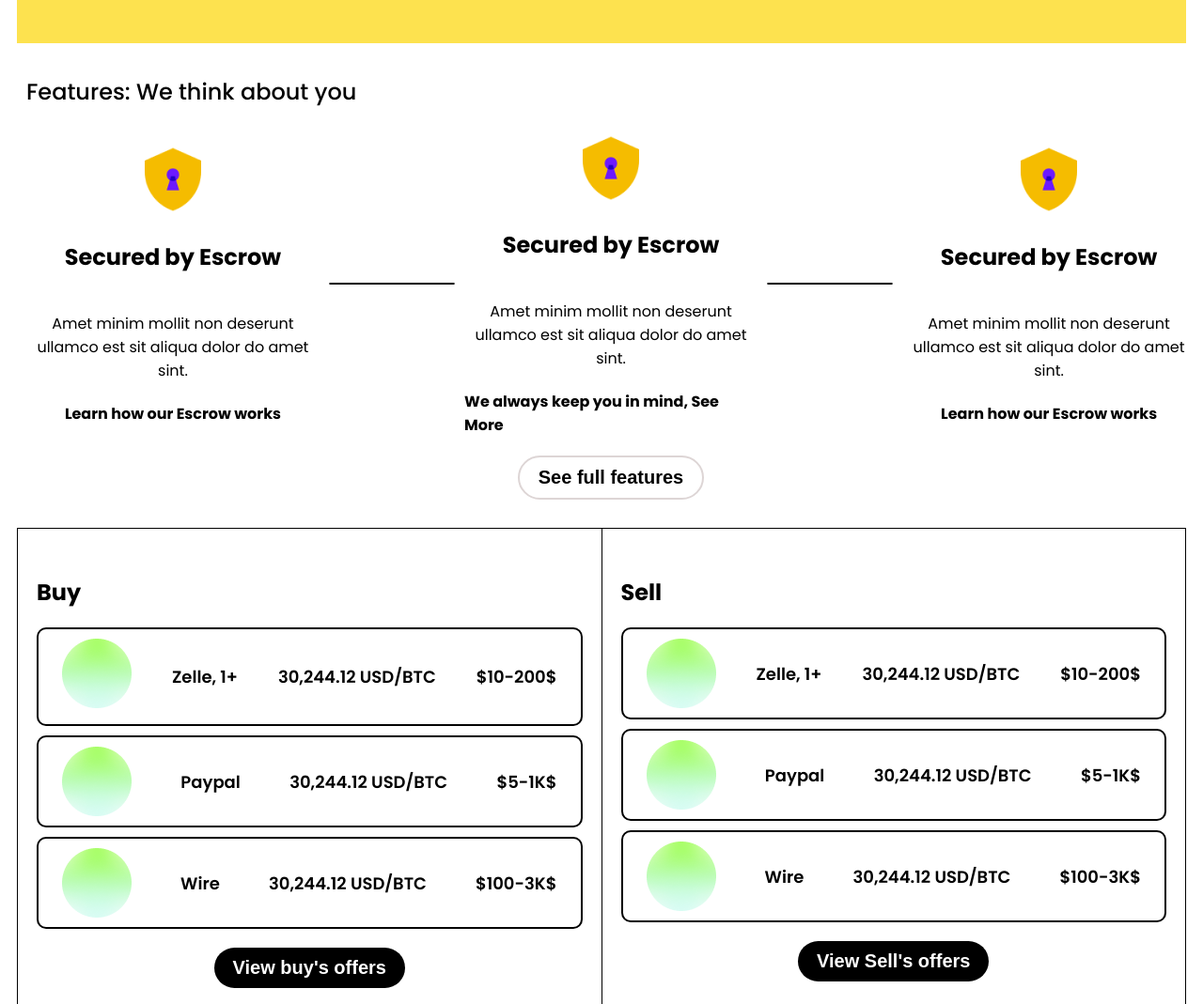
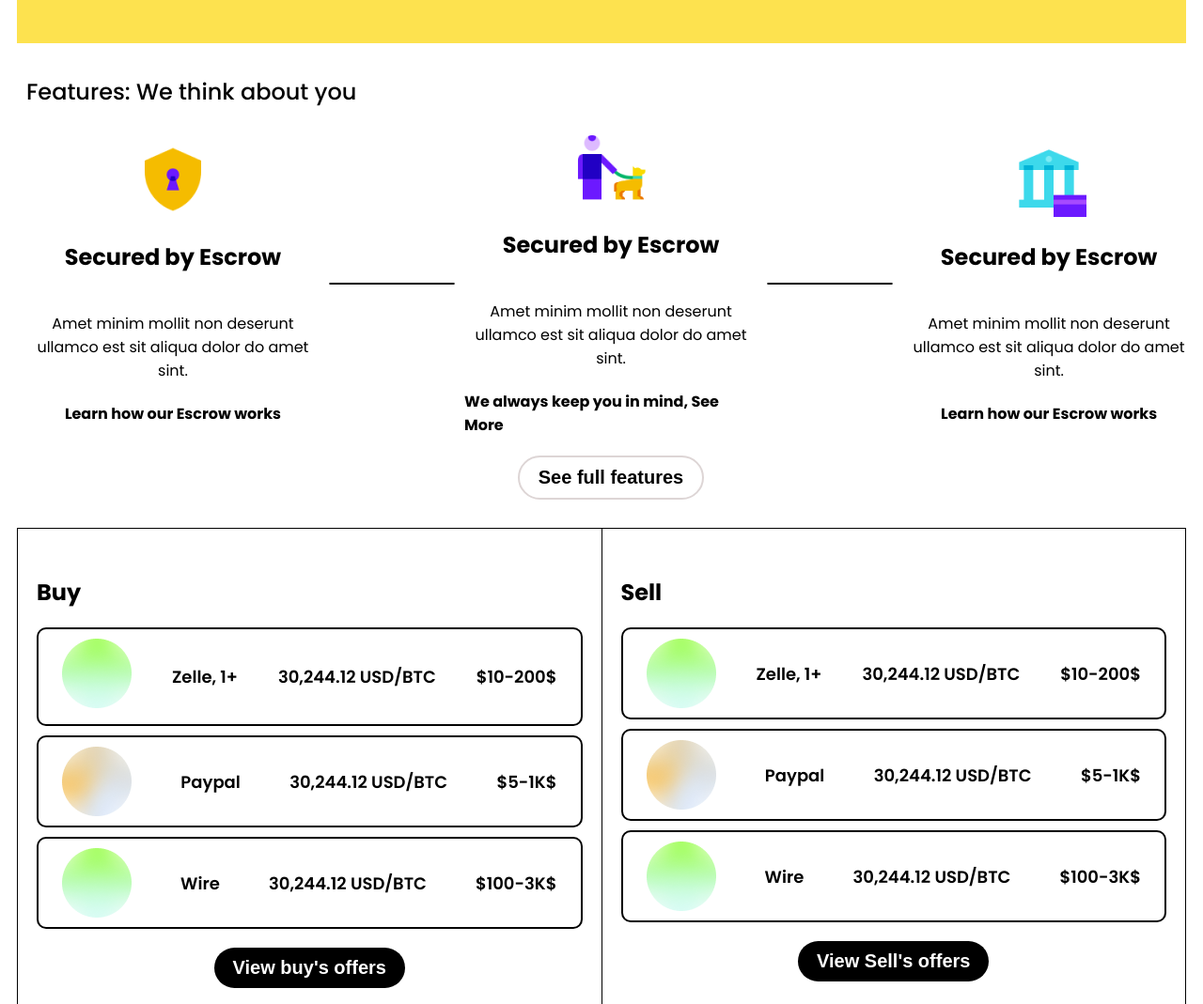
Before and after one commit to najatul6/helloswaps, a plain HTML site: page index.html in a window 1280 px wide. Shown: the part 1040-2109 px from the top of the page at 94% size. Drawn offline with Linux system fonts and the light colour scheme.

Commit message:
update all and finished design

```diff
--- a/index.html
+++ b/index.html
@@ -125,7 +125,7 @@
             </div>
             <hr />
             <div class="feature-card">
-              <img src="./images/SecureEscrow.png" alt="" />
+              <img src="./images/NewbieFriendly.png" alt="" />
               <h2>Secured by Escrow</h2>
               <p>
                 Amet minim mollit non deserunt ullamco est sit aliqua dolor do
@@ -135,7 +135,7 @@
             </div>
             <hr />
             <div class="feature-card">
-              <img src="./images/SecureEscrow.png" alt="" />
+              <img src="./images/MultiplePayments.png" alt="" />
               <h2>Secured by Escrow</h2>
               <p>
                 Amet minim mollit non deserunt ullamco est sit aliqua dolor do
@@ -165,7 +165,7 @@
               <p>$10-200$</p>
             </div>
             <div class="offer">
-              <img src="./images/blur.png" alt="" />
+              <img src="./images/Component 1.png" alt="" />
               <p>Paypal</p>
               <p>30,244.12 USD/BTC</p>
               <p>$5-1K$</p>
@@ -189,7 +189,7 @@
               <p>$10-200$</p>
             </div>
             <div class="offer">
-              <img src="./images/blur.png" alt="" />
+              <img src="./images/Component 1.png" alt="" />
               <p>Paypal</p>
               <p>30,244.12 USD/BTC</p>
               <p>$5-1K$</p>
```
